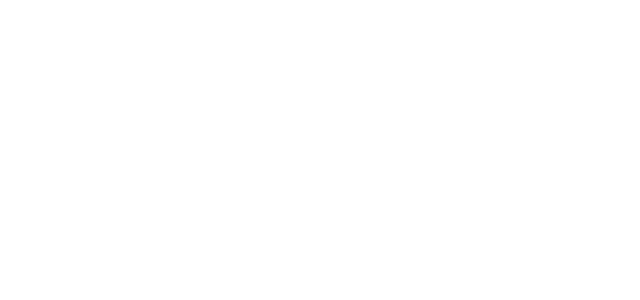
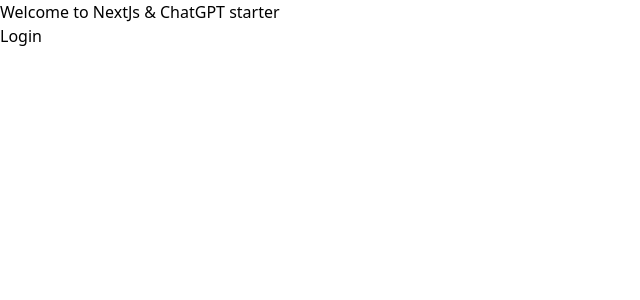
Before and after one commit to muganwas/chatty-pette, a Next.js app: page / in a window 1280 px wide. Shown: the top 300 px of the page, without its empty margins (0-640 px from the left). Built offline with nearby package versions, Linux system fonts and the light colour scheme.

Commit message:
auth0 setup

```diff
--- /dev/null
+++ b/pages/api/auth/[...auth0].js
@@ -0,0 +1,3 @@
+import { handleAuth } from "@auth0/nextjs-auth0";
+
+export default handleAuth();
--- /dev/null
+++ b/pages/chat/[[...chatId]].js
@@ -0,0 +1,10 @@
+import Head from 'next/head';
+
+export default function Chat() {
+    return <div>
+        <Head>
+            <title>Welcome to the ChatGPT starter</title>
+        </Head>
+        <h1>Welcome to the chat id page</h1>
+    </div>;
+}
--- a/pages/index.js
+++ b/pages/index.js
@@ -1,3 +1,12 @@
+import Head from 'next/head';
+import Link from 'next/link';
+
 export default function Home() {
-  return <div />;
+  return <div>
+    <Head>
+      <title>Welcome to the ChatGPT starter</title>
+    </Head>
+    <h1>Welcome to NextJs & ChatGPT starter</h1>
+    <Link href="/api/auth/login">Login</Link>
+  </div>;
 }
```
